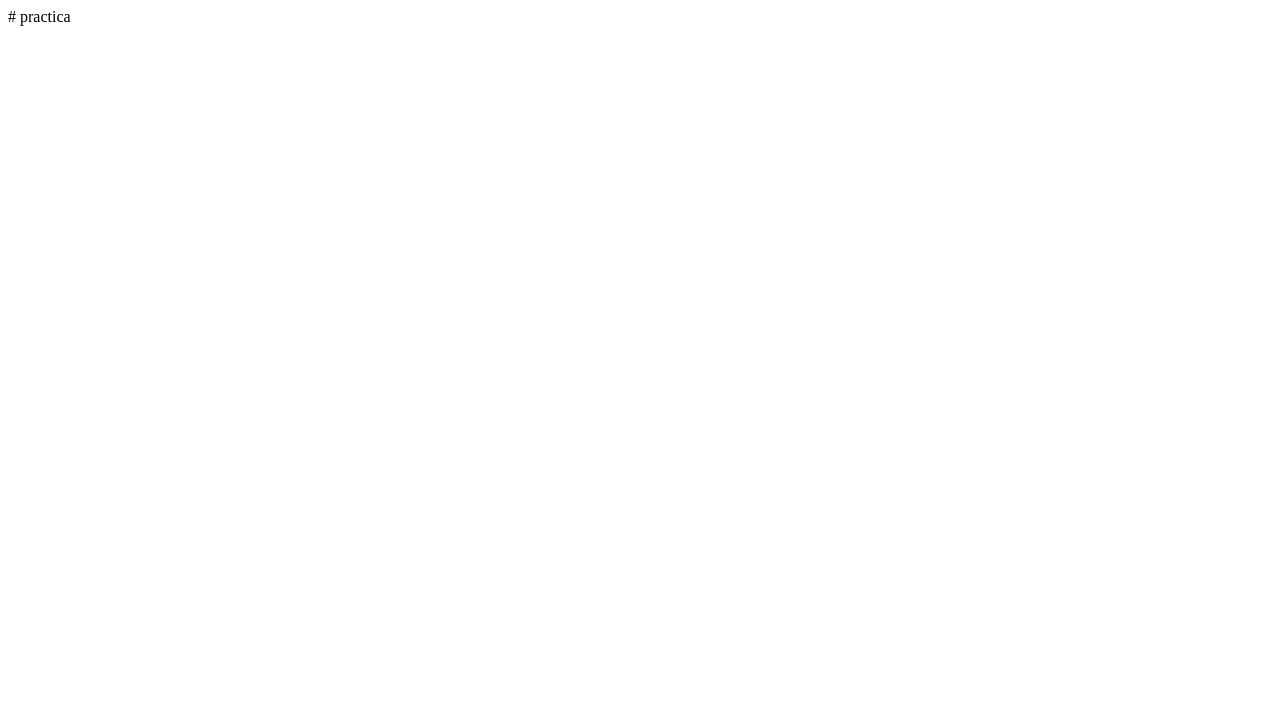
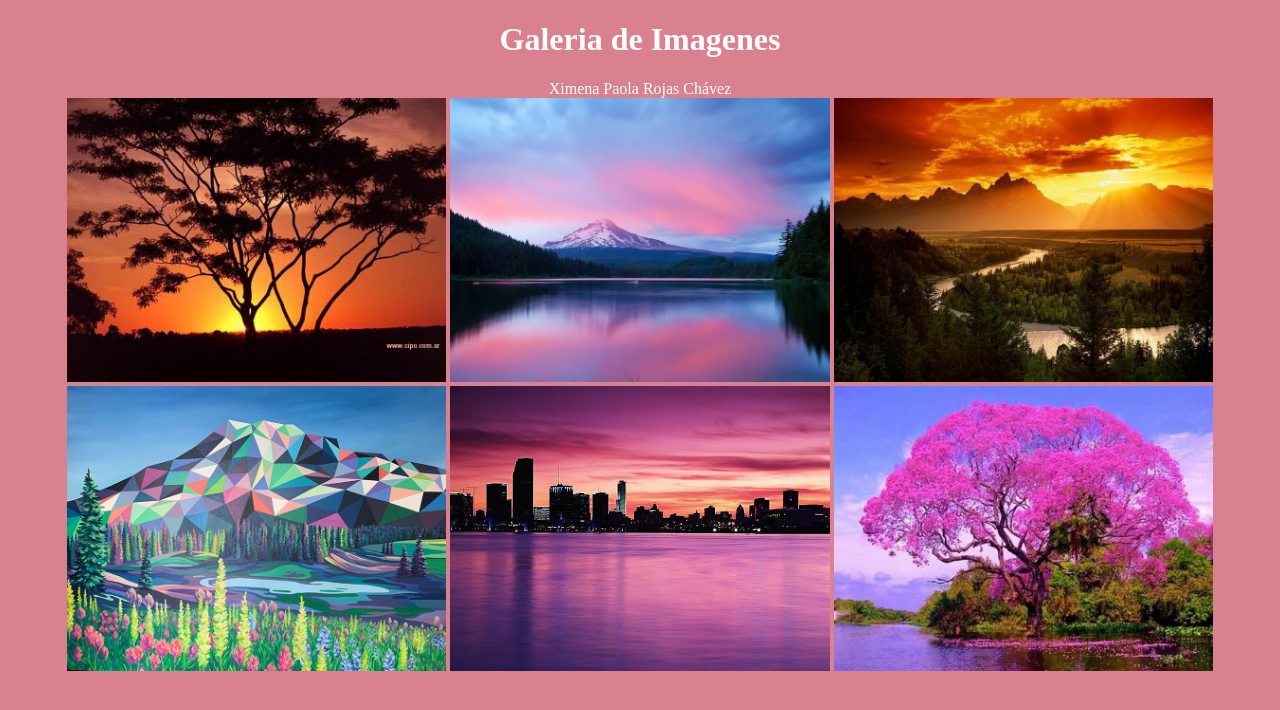
Before and after one commit to XimenaRojas/Practica, a plain HTML site: page index.html in a window 1280 px wide. Drawn offline with Linux system fonts and the light colour scheme.

Commit message:
Add files via upload

```diff
--- a/index.html
+++ b/index.html
@@ -1 +1,38 @@
-# practica
+<!DOCTYPE html>
+<html lang="en">
+<head>
+    <meta charset="UTF-8">
+    <meta http-equiv="X-UA-Compatible" content="IE=edge">
+    <meta name="viewport" content="width=device-width, initial-scale=1.0">
+    <style>
+        body{
+            background-color: rgb(218, 129, 144);
+        }
+        img{
+            max-width: 30%;
+        }
+        div.centro{
+            text-align: center;
+        }
+        h1{
+            color: white;
+        }
+        #blanco{
+            color: white;
+        }
+    </style>
+    <title>CSS</title>
+</head>
+<body>
+    <div class="centro">
+    <h1>Galeria de  Imagenes</h1>
+    <div id="blanco">Ximena Paola Rojas Chávez</div>
+    <img src="../img/p1.jpg">
+    <img src="../img/p2.jpg">
+    <img src="../img/p3.jpg">
+    <img src="../img/p4.jpg">
+    <img src="../img/p5.jpg">
+    <img src="../img/p6.jpg">
+</div>
+</body>
+</html>
```
Also changed, not shown: img/baby.jpg (added), img/bd.jpg (added), img/fotoini.jpg (added), img/p1.jpg (added), img/p2.jpg (added), img/p3.jpg (added), img/p4.jpg (added), img/p5.jpg (added), img/p6.jpg (added), img/yoda.jpg (added).
